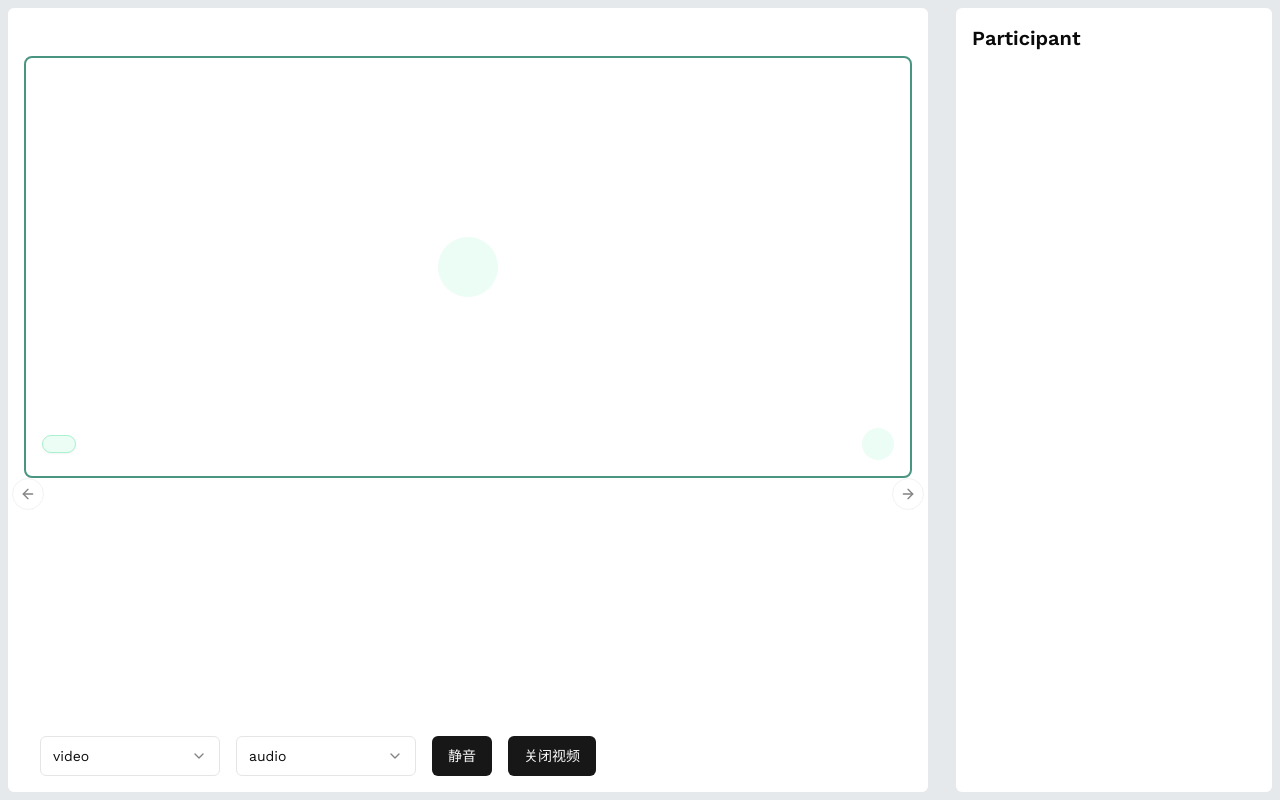
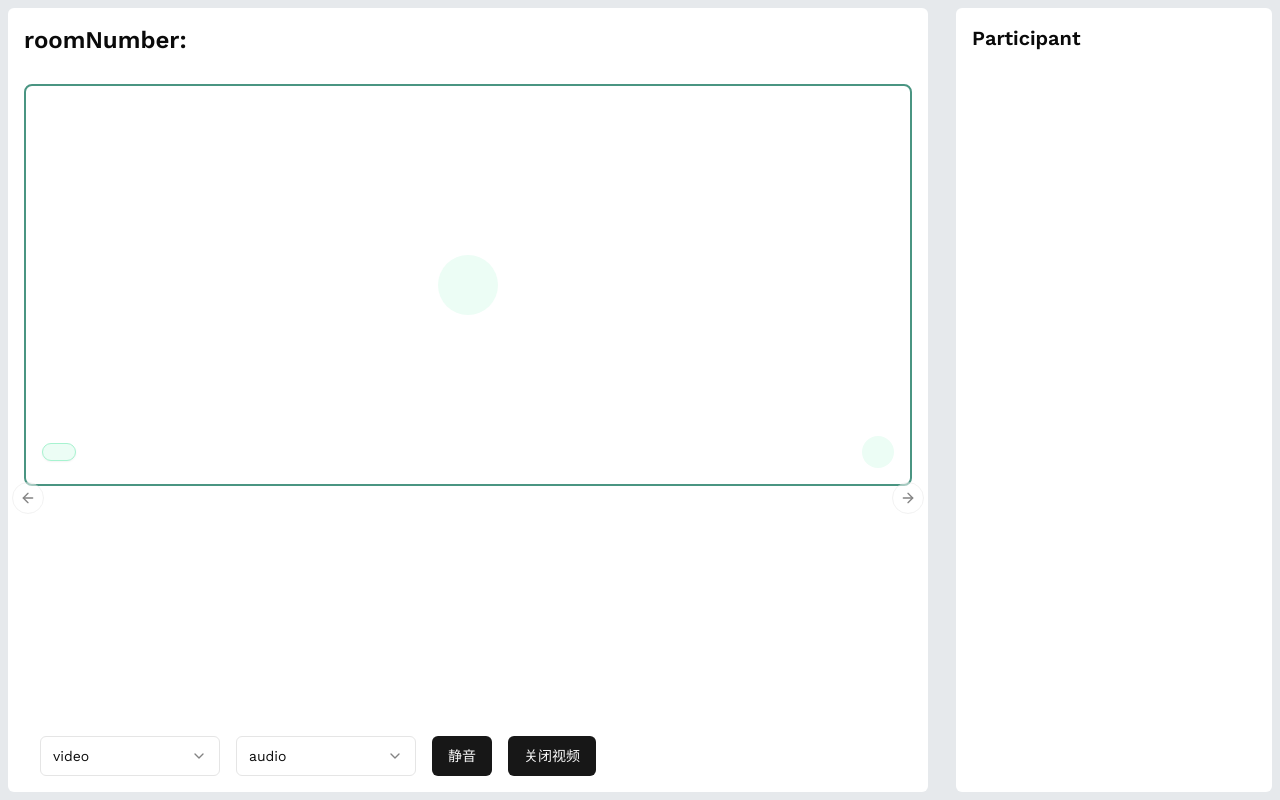
Before and after one commit to WangLi0101/livekit_meeting, a React (Vite) app: page /room in a window 1280 px wide. Built offline with nearby package versions, Linux system fonts and the light colour scheme; some icons are missing.

Commit message:
feat:更新ui

```diff
--- a/src/hooks/useLiveKit.ts
+++ b/src/hooks/useLiveKit.ts
@@ -183,7 +183,7 @@ export const useLiveKit = () => {
     });
   };
 
-  // 静音
+  // 静音(自己)
   const mutedLocalHandler = (isMuted: boolean) => {
     if (audioTrack.current) {
       if (isMuted) {
--- a/src/views/room/components/Voice.tsx
+++ b/src/views/room/components/Voice.tsx
@@ -20,8 +20,11 @@ export const Voice: React.FC<Props> = ({ className, isMuted, disabled }) => {
       )}
     >
       <Icon
-        icon={isMuted ? "system-uicons:microphone-muted" : "mdi:microphone"}
-        fontSize={24}
+        icon={isMuted ? "streamline:voice-mail-off-solid" : "mdi:microphone"}
+        fontSize={isMuted ? 16 : 24}
+        className={clsx({
+          "text-white": isMuted,
+        })}
       />
     </div>
   );
--- a/src/views/room/index.tsx
+++ b/src/views/room/index.tsx
@@ -41,9 +41,9 @@ const Room: React.FC = () => {
   return (
     <LivekitContext.Provider value={{ livekit }}>
       <div className="room flex p-2 h-screen bg-[#e6e9ec]">
-        <div className="left flex-1 h-full flex flex-col gap-4 bg-white p-4 rounded-md">
+        <div className="left flex-1 h-full flex flex-col gap-3 bg-white p-4 rounded-md">
           <h2 className="title text-2xl font-bold flex-shrink-0">
-            {livekit.roomInfo?.name}
+            roomNumber:{livekit.roomInfo?.name}
           </h2>
           <div className="video-content mt-4 flex-1 overflow-hidden">
             <MainVideo />
```
